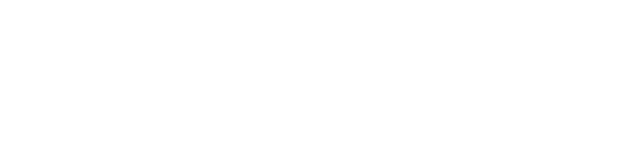
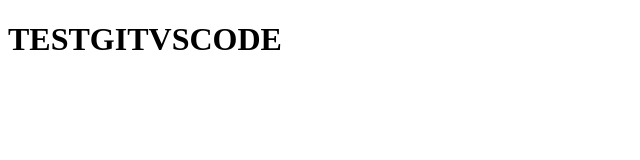
Before and after one commit to Alexandrerollin/testgitvscode, a plain HTML site: page index.html in a window 1280 px wide. Shown: the whole page, without its empty margins (0-640 px from the left). Drawn offline with Linux system fonts and the light colour scheme.

Commit message:
Ajout h1

```diff
--- a/index.html
+++ b/index.html
@@ -7,6 +7,7 @@
     <title>testgitvscode</title>
 </head>
 <body>
+    <h1>TESTGITVSCODE</h1>
 
 </body>
 </html>
```
